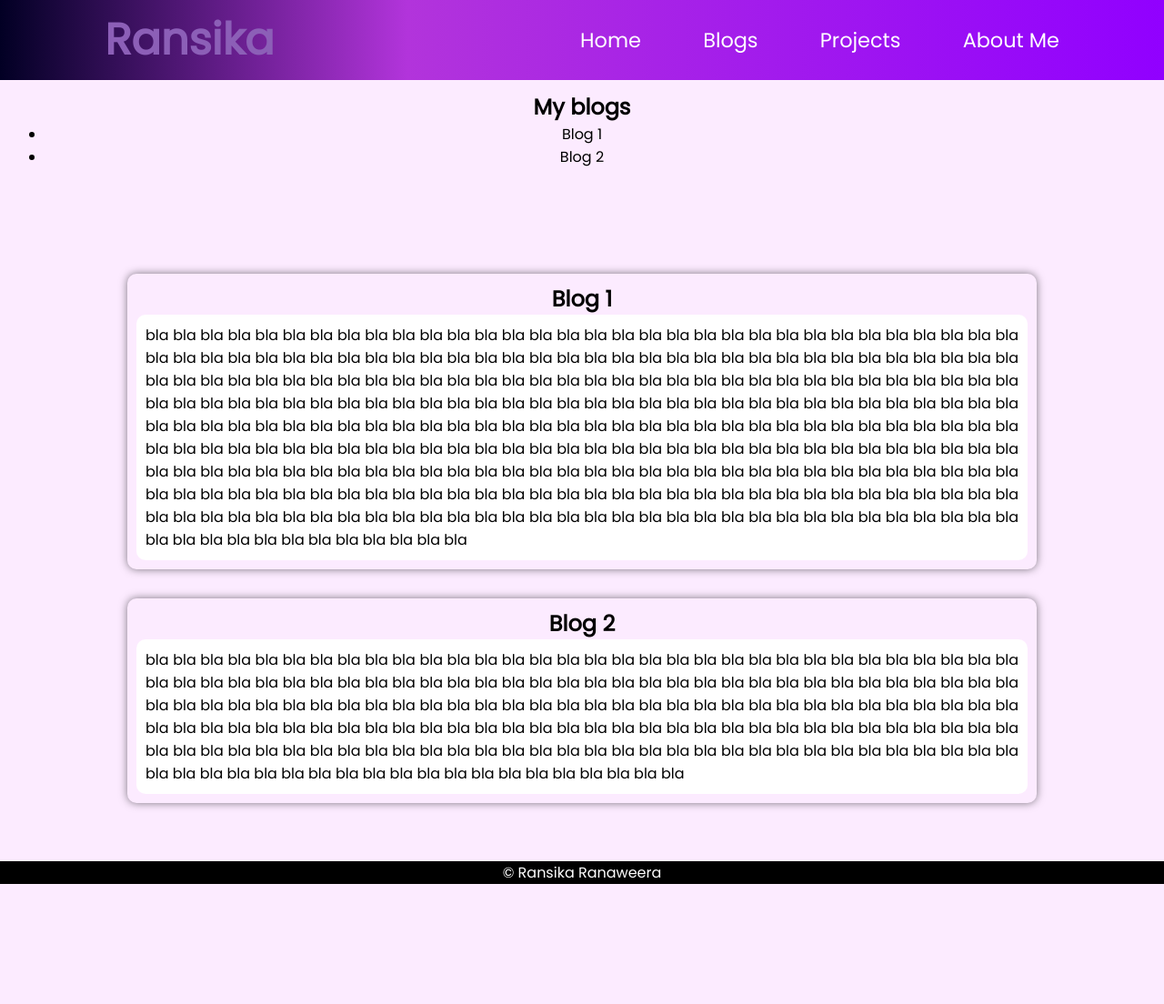
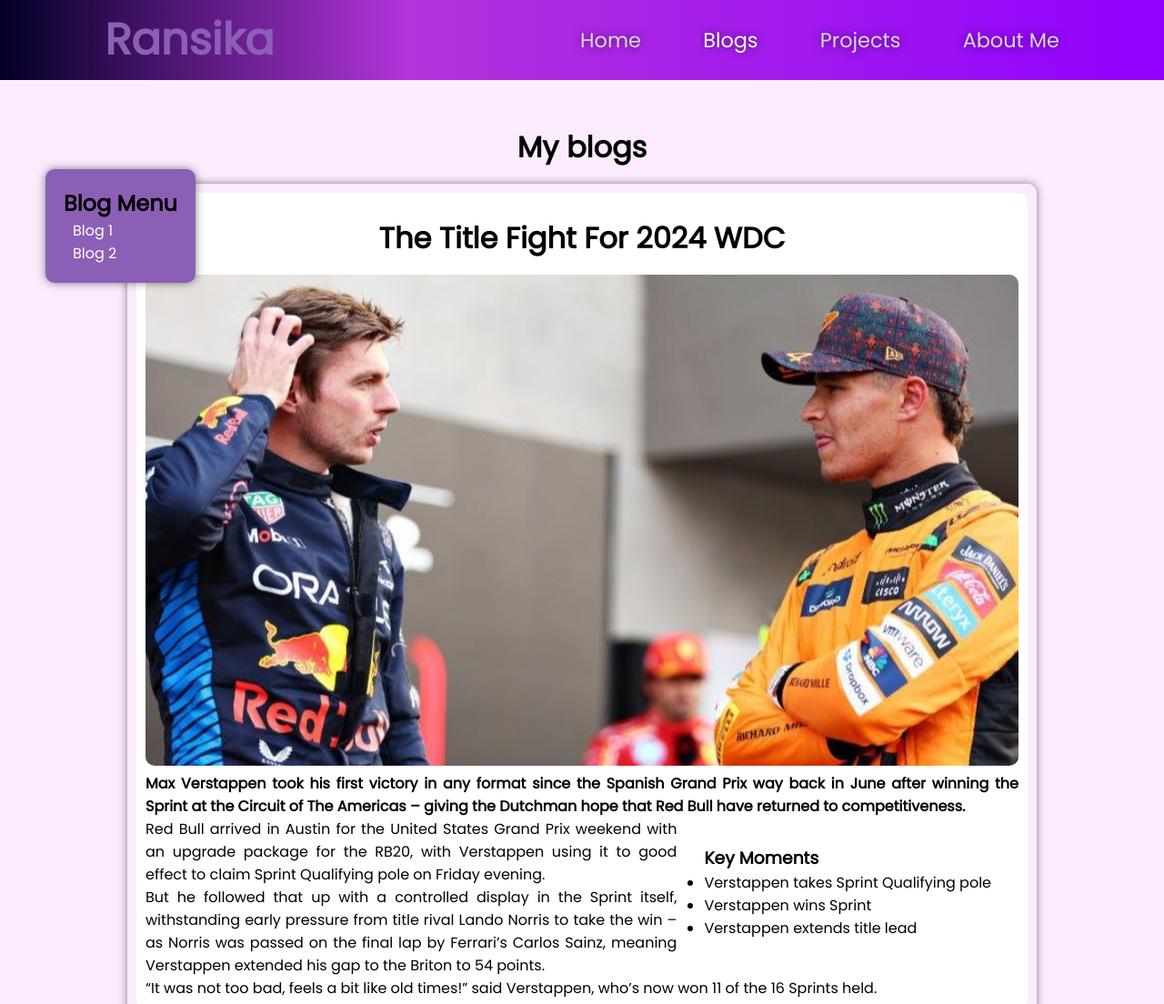
Before and after one commit to ransicka/portfolio, a plain HTML site: page blogs.html in a window 1280 px wide. Shown: the top 1104 px of the page at 91% size. Before the commit the page ends 972 px from the top, so only its background shows below. Drawn offline with Linux system fonts and the light colour scheme.

Commit message:
Added a pic for about page. Added blogs and project structure. Added some css for the navbar and index

```diff
--- a/blogs.html
+++ b/blogs.html
@@ -9,48 +9,54 @@
 </head>
 <body>
     <header>
-        <a href="#" class="logo">Ransika</a>
+        <a href="index.html" class="logo">Ransika</a>
         <nav>
-            <a href="/index.html">Home</a>
-            <a href="/blogs.html">Blogs</a>
-            <a href="/projects.html">Projects</a>
-            <a href="/about.html">About Me</a>
+            <a href="index.html">Home</a>
+            <a class="active" href="blogs.html">Blogs</a>
+            <a href="projects.html">Projects</a>
+            <a href="about.html">About Me</a>
         </nav>
     </header>
-    <section class="blogs">
-        <div class="blogs-heading">
-            <h1>My blogs</h1>
-            <ul>
-                <li>Blog 1</li>
-                <li>Blog 2</li>
-            </ul>
-        </div>
-        <article class="blogposts">
-            <div class="blog">
-                <h2>Blog 1</h2>
-                <div class="blog-content">
-                    <p>
-                        bla bla bla bla bla bla bla bla bla bla bla bla bla bla bla bla bla bla bla bla
-                        bla bla bla bla bla bla bla bla bla bla bla bla bla bla bla bla bla bla bla bla
-                        bla bla bla bla bla bla bla bla bla bla bla bla bla bla bla bla bla bla bla bla
-                        bla bla bla bla bla bla bla bla bla bla bla bla bla bla bla bla bla bla bla bla
-                        bla bla bla bla bla bla bla bla bla bla bla bla bla bla bla bla bla bla bla bla
-                        bla bla bla bla bla bla bla bla bla bla bla bla bla bla bla bla bla bla bla bla
-                        bla bla bla bla bla bla bla bla bla bla bla bla bla bla bla bla bla bla bla bla
-                        bla bla bla bla bla bla bla bla bla bla bla bla bla bla bla bla bla bla bla bla
-                        bla bla bla bla bla bla bla bla bla bla bla bla bla bla bla bla bla bla bla bla
-                        bla bla bla bla bla bla bla bla bla bla bla bla bla bla bla bla bla bla bla bla
-                        bla bla bla bla bla bla bla bla bla bla bla bla bla bla bla bla bla bla bla bla
-                        bla bla bla bla bla bla bla bla bla bla bla bla bla bla bla bla bla bla bla bla
-                        bla bla bla bla bla bla bla bla bla bla bla bla bla bla bla bla bla bla bla bla
-                        bla bla bla bla bla bla bla bla bla bla bla bla bla bla bla bla bla bla bla bla
-                        bla bla bla bla bla bla bla bla bla bla bla bla bla bla bla bla bla bla bla bla
-                    </p>
+    <div class="heading">
+        <h1>My blogs</h1>
+    </div>
+    <section class="post-section">
+        <aside class="posts-menu">
+            <h2>Blog Menu</h2>
+            <ol>
+                <li><a href="#blog-1">Blog 1</a></li>
+                <li><a href="#blog-2">Blog 2</a></li>
+            </ol>
+        </aside>
+        <article class="posts">
+            <div class="post-container" id="blog-1">
+                <div class="post-content">
+                    <h2>The Title Fight For 2024 WDC</h2>
+                    <img src="/Images/d004e0e0-94ca-11ef-8e6d-e3e64e16c628.jpg" alt="Blog 1 pic">
+                    <p><strong>Max Verstappen took his first victory in any format since the
+                        Spanish Grand Prix way back in June after winning the Sprint at the Circuit of
+                        The Americas – giving the Dutchman hope that Red Bull have returned to competitiveness.</strong></p>
+
+                    <aside>
+                        <h3>Key Moments</h3>
+                        <ul>
+                            <li>Verstappen takes Sprint Qualifying pole</li>
+                            <li>Verstappen wins Sprint</li>
+                            <li>Verstappen extends title lead</li>
+                        </ul>
+                    </aside>
+                    <p>Red Bull arrived in Austin for the United States Grand Prix weekend with an upgrade package for the RB20,
+                        with Verstappen using it to good effect to claim Sprint Qualifying pole on Friday evening.</p>
+                    <p>But he followed that up with a controlled display in the Sprint itself, withstanding early
+                        pressure from title rival Lando Norris to take the win – as Norris was
+                        passed on the final lap by Ferrari’s Carlos Sainz, meaning Verstappen extended his gap to the
+                        Briton to 54 points.</p>
+                    <p>“It was not too bad, feels a bit like old times!” said Verstappen, who’s now won 11 of the 16 Sprints held.</p>
                 </div>
             </div>
-            <div class="blog">
+            <div class="post-container" id="blog-2">
                 <h2>Blog 2</h2>
-                <div class="blog-content">
+                <div class="post-content">
                     <p>
                         bla bla bla bla bla bla bla bla bla bla bla bla bla bla bla bla bla bla bla bla
                         bla bla bla bla bla bla bla bla bla bla bla bla bla bla bla bla bla bla bla bla
--- a/style.css
+++ b/style.css
@@ -20,7 +20,7 @@ section{
     padding: 0 50px;
 }
 header{
-    position: fixed;
+    position: sticky;
     top: 0;
     left: 0;
     width: 100%;
@@ -32,6 +32,7 @@ header{
     justify-content: space-between;
     align-items: center;
     z-index: 100;
+    margin-bottom: 50px;
 }
 .logo{
     font-size: 3rem;
@@ -42,21 +43,27 @@ header{
 }
 .logo:hover{
     transform: scale(1.1);
+    background: radial-gradient(circle, rgb(146, 17, 221) 0%, rgb(214, 37, 211) 100%);
+    -webkit-text-fill-color: transparent;
+    -webkit-background-clip: text;
 }
 nav a{
     font-size: 1.4rem;
-    color: white;;
+    color: rgb(216, 216, 216);
     margin-left: 4rem;
     font-weight: 500;
     transition: 0.3s ease;
     border-bottom: 3px solid transparent;
+    text-shadow: 0 0 10px rgba(0, 0, 0, 0.5);
+}
+.active{
+    color: white;
 }
 nav a:hover,
 nav a:active{
-    color: rgb(138, 30, 210);
+    color: indigo;
 }
 .hero-section{
-    margin-top: 103px;
     display: flex;
     align-items: center;
 }
@@ -126,7 +133,6 @@ nav a:active{
 .socials{
     margin-top: 2rem;
     display: flex;
-    justify-content: center;
 }
 .socials a{
     display: flex;
@@ -140,12 +146,14 @@ nav a:active{
     background-color: whitesmoke;
     margin-right: 1rem;
     transition: 0.2s ease;
+    border: 2px solid indigo;
 }
 .socials a:hover{
     background-color: indigo;
     color: white;
 }
 button{
+    margin: 0 1rem 0 0;
     padding: 0.5rem 1rem;
     font-size: 1.2rem;
     color: white;
@@ -155,24 +163,50 @@ button{
     cursor: pointer;
     transition: 0.3s ease;
 }
-.blogs{
+button:hover{
+    background-color: white;
+    color: indigo;
+    border: 2px solid indigo;
+}
+.intro-para{
+    text-align: center;
+}
+.intro-para:first-child{
+    margin-top: 2rem;
+    font-size: 1.5rem;
+}
+.heading{
+    text-align: center;
+}
+.posts-menu{
+    position: fixed;
+    z-index: 100;
+    background-color: rgb(140, 95, 183);
+    padding: 20px;
+    border-radius: 10px;
+    box-shadow: 0 0 10px rgba(0, 0, 0, 0.5);
+}
+.posts-menu ol{
+    padding: 0 10px;
+    list-style: none;
+}
+.posts-menu a{
+    color: white;
+    margin: 1rem 0;
+    transition: 0.3s ease;
+}
+.post-section{
     justify-content: center;
     align-items: center;
-    flex-wrap: wrap;
-    margin: 3rem 0;
 }
-.blogs-heading{
-    text-align: center;
-    margin: 100px 0;
-}
-.blogposts{
+.posts{
     display: flex;
     justify-content: center;
     align-items: center;
     text-align: center;
     flex-wrap: wrap;
 }
-.blog{
+.post-container{
     width: 1000px;
     margin: 1rem;
     box-shadow: 0 0 10px rgba(0, 0, 0, 0.5);
@@ -181,11 +215,33 @@ button{
     padding: 10px;
     text-align: center;
 }
-.blog-content{
+.post-content{
     padding: 10px;
     background-color: white;
     text-align: justify;
     border-radius: 10px;
+    text-align: justify;
+}
+.post-content img{
+    width: 100%;
+    height: 100%;
+    object-fit: cover;
+    border-radius: 10px;
+}
+.post-content h2{
+    font-size: 2rem;
+    color: black;
+    font-weight: 800;
+    margin: 1rem 0;
+    text-align: center;
+}
+.post-content aside{
+    padding: 30px;
+    float: right;
+}
+.about-pfp{
+    height: 25%;
+    width: 25%;
 }
 footer{
     padding: 0;
```
Also changed, not shown: about.html (+12 -33 lines), index.html (+6 -6 lines), projects.html (+37 -23 lines), Images/IMG-20240926-WA0021.jpg (added), Images/d004e0e0-94ca-11ef-8e6d-e3e64e16c628.jpg (added).
